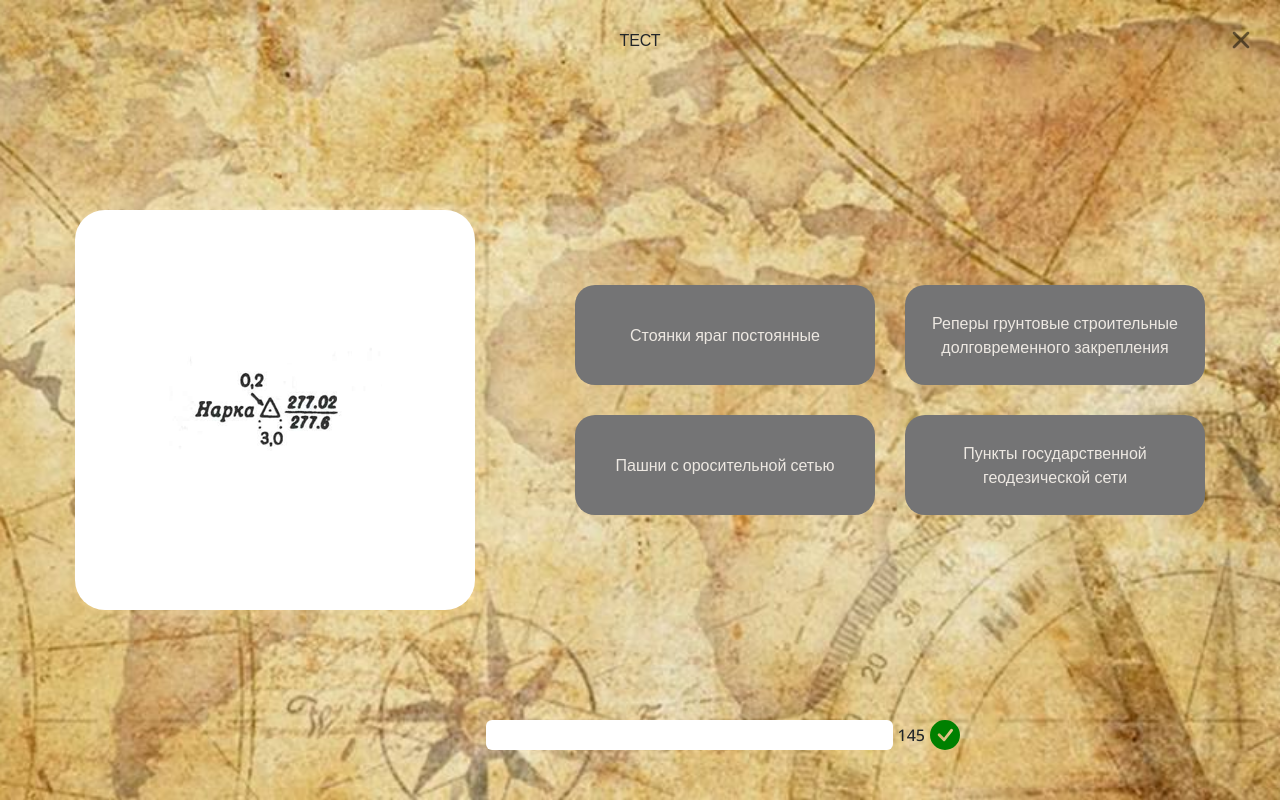
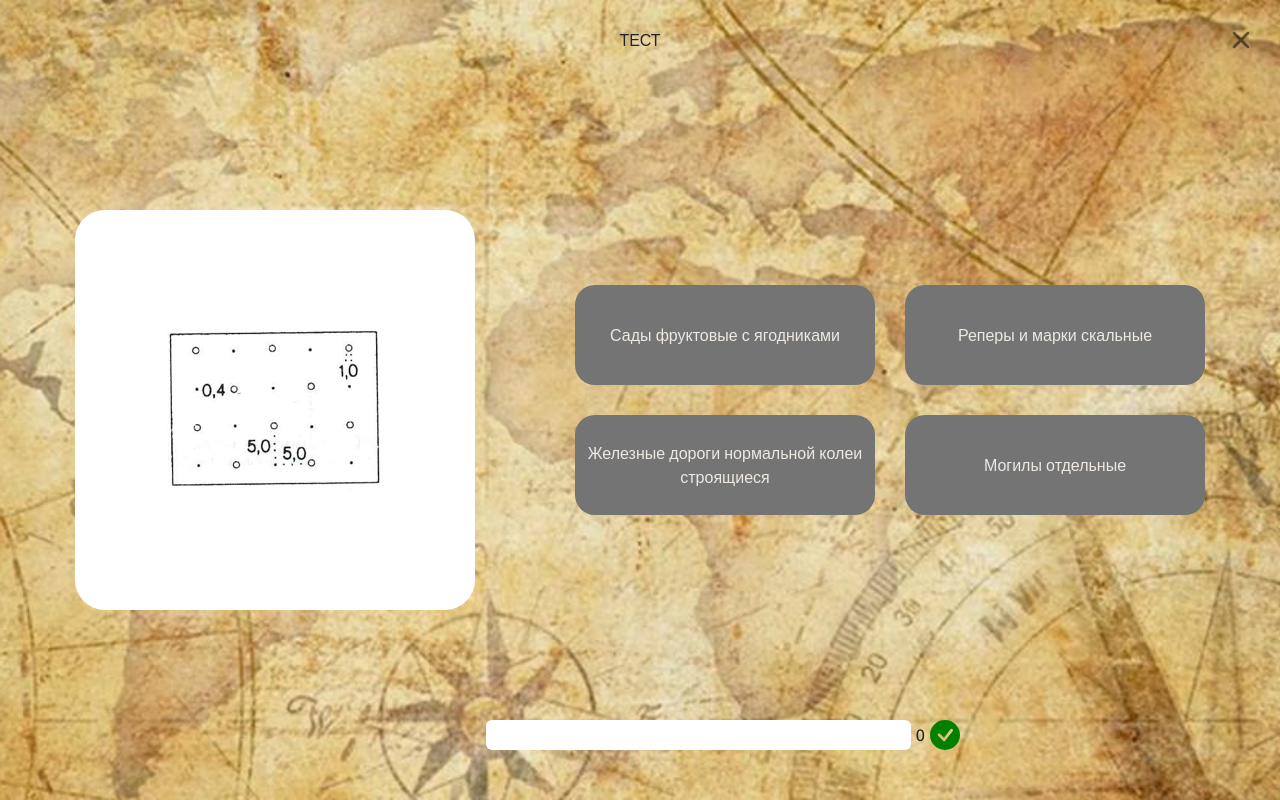
Before and after one commit to Oikapi/GeoTest, a React (Vite) app: page /GeoTest/test in a window 1280 px wide. Built offline with nearby package versions, Linux system fonts and the light colour scheme.

Commit message:
clear code add rand

```diff
--- a/src/Pages/EachPage/EachItem.jsx
+++ b/src/Pages/EachPage/EachItem.jsx
@@ -2,28 +2,38 @@ import 'bootstrap/dist/css/bootstrap.min.css';
 import "./eachItem.css"
 import { useSelector, useDispatch } from 'react-redux';
 import { ProgressBar } from 'react-bootstrap';
-import { useCallback, useState } from 'react';
+import { useCallback, useEffect, useState } from 'react';
 import { increaseAlDone, setCompleted } from '../../store/questionsSlice';
 import { useNavigate } from 'react-router';
 import { AnswerButtons } from '../../components/AnswerButtons';
 const EachItem = () => {
-    // const [doneNum, increase] = useState(0);
     const navigate = useNavigate()
     const [glow, setGlow] = useState("none")
     const question = useSelector(state => state.questions)
-    const alreadyDone = useSelector(state => state.alreadyDone)
+    const totalCompleted = useSelector(state => state.totalCompleted)
     const dispatch = useDispatch()
+    const [currQuestion, setCurrQestion] = useState({ pic: "null" });
 
-    const handleCheckAnswer = useCallback((ans, aldo) => {
-        console.log(`Готово из ич${aldo}`)
-        console.log(ans)
-        console.log(question[aldo].answer)
-        if (ans === question[aldo].answer) {
+    const findNew = () => {
+        let randomNumber = 0;
+        do {
+            randomNumber = Math.floor(Math.random() * (question.length - 0 + 1)) + 0;
+        } while (question[randomNumber].completed == true);
+        setCurrQestion(question[randomNumber]);
+    }
+
+    useEffect(() => {
+        const randomNumber = Math.floor(Math.random() * (question.length - 0 + 1)) + 0;
+        setCurrQestion(question[randomNumber]);
+    }, [question])
+
+
+    const handleCheckAnswer = useCallback((ans, currqes) => {
+        if (ans === currqes.answer) {
             setGlow("green")
             setTimeout(() => {
-                // increase(prev => prev + 1)
-                // dispatch(setCompleted({ pic: question[alreadyDone].pic }))
-                dispatch(increaseAlDone())
+                dispatch(setCompleted(currqes));
+                findNew()
                 setGlow("none")
             }, 1000)
 
@@ -33,7 +43,6 @@ const EachItem = () => {
             setTimeout(() => {
                 setGlow("none")
             }, 1000)
-            console.log("неправильно")
         }
     }, [])
     return (
@@ -48,30 +57,16 @@ const EachItem = () => {
             <div className='main-area'>
                 <div className='question'>
                     <div className={glow === "none" ? "photo-area" : glow === "green" ? "photo-area glow-green" : "photo-area glow-red"}>
-                        <img src={`${question[alreadyDone].pic}`} alt="" />
+                        <img src={`${currQuestion.pic}`} alt="" />
                     </div>
                 </div>
-                <AnswerButtons clickHandler={handleCheckAnswer} id={alreadyDone} allQuestions={question} />
+                <AnswerButtons clickHandler={handleCheckAnswer} currQuestion={currQuestion} allQuestions={question} />
             </div >
             <div className='process-bar-container'>
                 <div className='process-bar'>
-                    <ProgressBar variant="success" now={alreadyDone / question.length * 100} /><p>{question.length}</p><img src="check-circle-fill.svg" alt="" />
+                    <ProgressBar variant="success" now={totalCompleted / question.length * 100} /><p>{totalCompleted}</p><img src="check-circle-fill.svg" alt="" />
                 </div>
             </div>
-            {/* <div className='answer'>
-                <input type="text" value={nowInInput} onChange={(e) => changeInput(e.target.value)} />
-            </div> */}
-            {/* <div className='footer'>
-                <div className='process-bar'><ProgressBar variant="success" now={al / 60 * 100} /><p>{al}</p><img src="check-circle-fill.svg" alt="" /></div>
-                <button className='next-button' onClick={() => {
-                    dispatch(increaseAlDone())
-                    changeInput("")
-                }}>ПРОПУСТИТЬ</button>
-                <button className="next-button" onClick={handleCheckAnswer}>
-                    ПРОВЕРИТЬ ОТВЕТ
-                </button>
-
-            </div> */}
         </>
     )
 }
--- a/src/components/AnswerButtons.jsx
+++ b/src/components/AnswerButtons.jsx
@@ -2,57 +2,51 @@ import React, { memo, useEffect, useMemo } from 'react'
 import "./answerButton.css"
 import { useSelector } from 'react-redux'
 
-export const AnswerButtons = memo(({ clickHandler, id, allQuestions }) => {
-
+export const AnswerButtons = memo(({ clickHandler, currQuestion }) => {
+    const allQuestions = useSelector(state => state.questions)
     let answArr = []
-    // const id = useSelector(state => state.alreadyDone)
-    console.log(`Готово из анс${id}`)
-
-    // const answArr = useState([])
     function whereRihtToGo() {
         let randomNumber;
         randomNumber = Math.floor(Math.random() * 4);
         return randomNumber;
     }
+
     function getRandomNumber() {
         let randomNumber;
         do {
             randomNumber = Math.floor(Math.random() * allQuestions.length); // Генерируем случайное число от 0 до 100
-        } while (randomNumber === id); // Повторяем генерацию, пока число равно 45
+        } while (allQuestions[randomNumber].answer === currQuestion.answer); // Повторяем генерацию, пока число равно 45
         return randomNumber;
     }
 
     const righId = whereRihtToGo()
     for (let i = 0; i < 4; i++) {
         if (i == righId) {
-            answArr[i] = allQuestions[id].answer;
+            answArr[i] = currQuestion.answer;
         }
         else {
             answArr[i] = allQuestions[getRandomNumber()].answer;
         }
     }
-    console.log(answArr)
-    console.log(righId)
-
     return (
         <div className='answer-buttons'>
             <div className='answer-button'>
-                <button onClick={() => clickHandler(answArr[0], id)}>
+                <button onClick={() => clickHandler(answArr[0], currQuestion)}>
                     {answArr[0]}
                 </button>
             </div>
             <div className='answer-button'>
-                <button onClick={() => clickHandler(answArr[1], id)}>
+                <button onClick={() => clickHandler(answArr[1], currQuestion)}>
                     {answArr[1]}
                 </button>
             </div>
             <div className='answer-button'>
-                <button onClick={() => clickHandler(answArr[2], id)}>
+                <button onClick={() => clickHandler(answArr[2], currQuestion)}>
                     {answArr[2]}
                 </button>
             </div>
             <div className='answer-button'>
-                <button onClick={() => clickHandler(answArr[3], id)}>
+                <button onClick={() => clickHandler(answArr[3], currQuestion)}>
                     {answArr[3]}
                 </button>
             </div>
--- a/src/main.jsx
+++ b/src/main.jsx
@@ -5,8 +5,6 @@ import { RouterProvider } from 'react-router'
 import router from './routes/index.jsx'
 import { Provider } from 'react-redux'
 import store from './store/index.js'
-
-console.log(import.meta.env.DEV)
 
 ReactDOM.createRoot(document.getElementById('root')).render(
   <React.StrictMode>
```
Also changed, not shown: src/store/questionsSlice.js.
